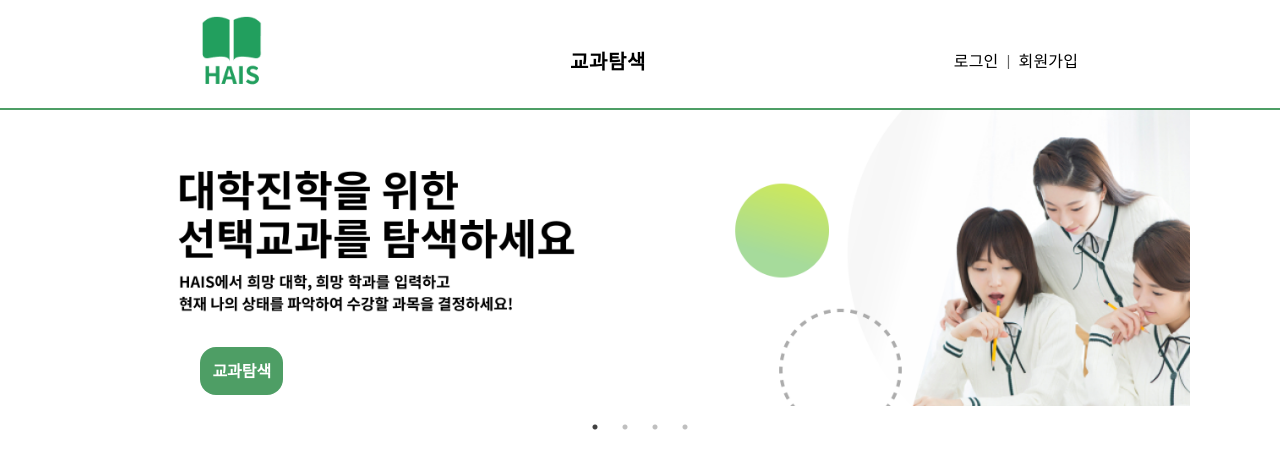
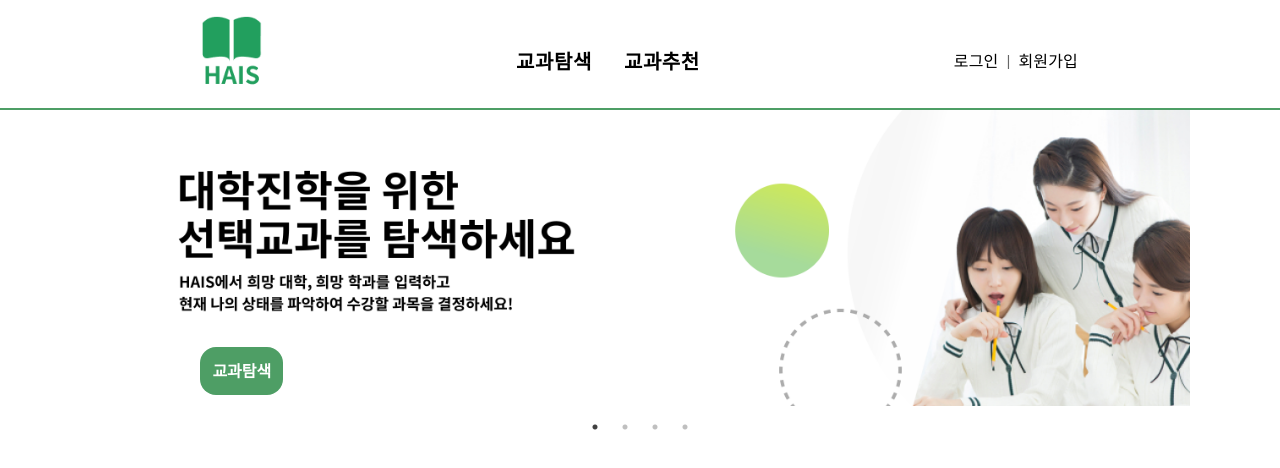
Before and after one commit to jon78a/hais-react, a React (Create React App) app: page / in a window 1280 px wide. Shown: the top 468 px of the page. Built offline with nearby package versions, Linux system fonts and the light colour scheme; no server answers.

Commit message:
feat: NotFoundPage 추가

```diff
--- a/src/App.tsx
+++ b/src/App.tsx
@@ -10,6 +10,8 @@ import SignupPage from './pages/Signup';
 import HomePage from './pages/Home';
 import SubjectSearchPage from './pages/SubjectSearch';
 import LoginPage from './pages/Login';
+import SubjectRecommendPage from './pages/SubjectRecommend';
+import NotFound from './pages/NotFound';
 
 function App() {
   return (
@@ -21,8 +23,9 @@ function App() {
           <Route path={`${routes.oauth.path}/:slug`} element={<OAuthPage/>}/>
           <Route path={routes.subjectSearch.path} element={<SubjectSearchPage/>}/>
           <Route path={routes.login.path} element={<LoginPage/>}/>
+          <Route path={routes.subjectRecommend.path} element={<SubjectRecommendPage/>}/>
         </Route>
-        <Route path={"/*"} element={<></>}/>
+        <Route path={"/*"} element={<NotFound/>}/>
       </Routes>
     </BrowserRouter>
   );
--- /dev/null
+++ b/src/pages/NotFound.tsx
@@ -0,0 +1,29 @@
+import { grey } from "@mui/material/colors";
+
+import Stack from "@mui/material/Stack";
+import WarningAmberIcon from '@mui/icons-material/WarningAmber';
+import Typography from "@mui/material/Typography";
+import Button from "@mui/material/Button";
+
+const NotFound = (): JSX.Element => {
+  return (
+    <div className="w-screen h-screen flex flex-col justify-center items-center">
+      <img src={process.env.PUBLIC_URL + "logo-main.png"} alt="logo-main"
+        className="absolute top-4 left-4 w-20 h-24"
+      />
+      <Stack spacing={2}>
+        <Stack direction={"row"} spacing={2} sx={{color: grey[600]}}>
+          <WarningAmberIcon sx={{fontSize: "32px"}} />
+          <Typography variant={"h5"} component={"span"}>
+            페이지를 찾을 수 없습니다.
+          </Typography>
+        </Stack>
+        <Button variant={"outlined"} onClick={() => window.location.replace("/")}>
+          홈으로 바로가기
+        </Button>
+      </Stack>
+    </div>
+  );
+}
+
+export default NotFound;
--- /dev/null
+++ b/src/pages/SubjectRecommend.tsx
@@ -0,0 +1,7 @@
+const SubjectRecommendPage = (): JSX.Element => {
+  return (
+    <>페이지 준비중입니다</>
+  );
+}
+
+export default SubjectRecommendPage;
--- a/src/routes.ts
+++ b/src/routes.ts
@@ -43,17 +43,22 @@ export const publicRoutes: PublicRoutesType = {
   subjectSearch: {
     path: '/subject/search',
     re: new RegExp('^/subject/search'),
-  }
+  },
 }
 
 interface AuthPermissionRoutesType {
   my: RouteExp;
+  subjectRecommend: RouteExp;
 }
 
 export const authPermissionRoutes: AuthPermissionRoutesType = {
   my: {
     path: '/my',
     re: new RegExp('^/my')
+  },
+  subjectRecommend: {
+    path: '/subject/recommend',
+    re: new RegExp('^/subject/recommend'),
   }
 }
 
--- a/src/view/container/BaseContainer.tsx
+++ b/src/view/container/BaseContainer.tsx
@@ -162,14 +162,16 @@ export function TemporaryDrawer() {
                   </ListItemButton>
                 </ListItem>
               </Link>
-              <ListItem key="커뮤니티" disablePadding>
+              <Link to={routes.subjectRecommend.path}>
+                <ListItem key="교과추천" disablePadding>
                   <ListItemButton>
                     <ListItemIcon>
                       <InboxIcon />
                     </ListItemIcon>
-                  <ListItemText primary="커뮤니티" />
+                    <ListItemText primary="교과추천" />
                   </ListItemButton>
                 </ListItem>
+              </Link>
             </List>
             <Divider />
             <List>
@@ -216,14 +218,23 @@ function MyTabs() {
       }}
       onChange={(event, newValue) => {
         if (newValue === routes.subjectSearch.path) {
-          navigate(routes.subjectSearch.path); return;
+          navigate(newValue); return;
         }
         if (newValue === routes.my.path) {
-          navigate(routes.my.path); return;
+          navigate(newValue); return;
+        }
+        if (newValue === routes.subjectRecommend.path) {
+          navigate(newValue); return;
         }
       }}
     >
       <Tab value={routes.subjectSearch.path} label="교과탐색"
+        sx={{
+          fontSize: "1.25rem",
+          color: "black",
+        }}
+      />
+      <Tab value={routes.subjectRecommend.path} label="교과추천"
         sx={{
           fontSize: "1.25rem",
           color: "black",
```
Lines whose indentation alone changed are shown as unchanged.
